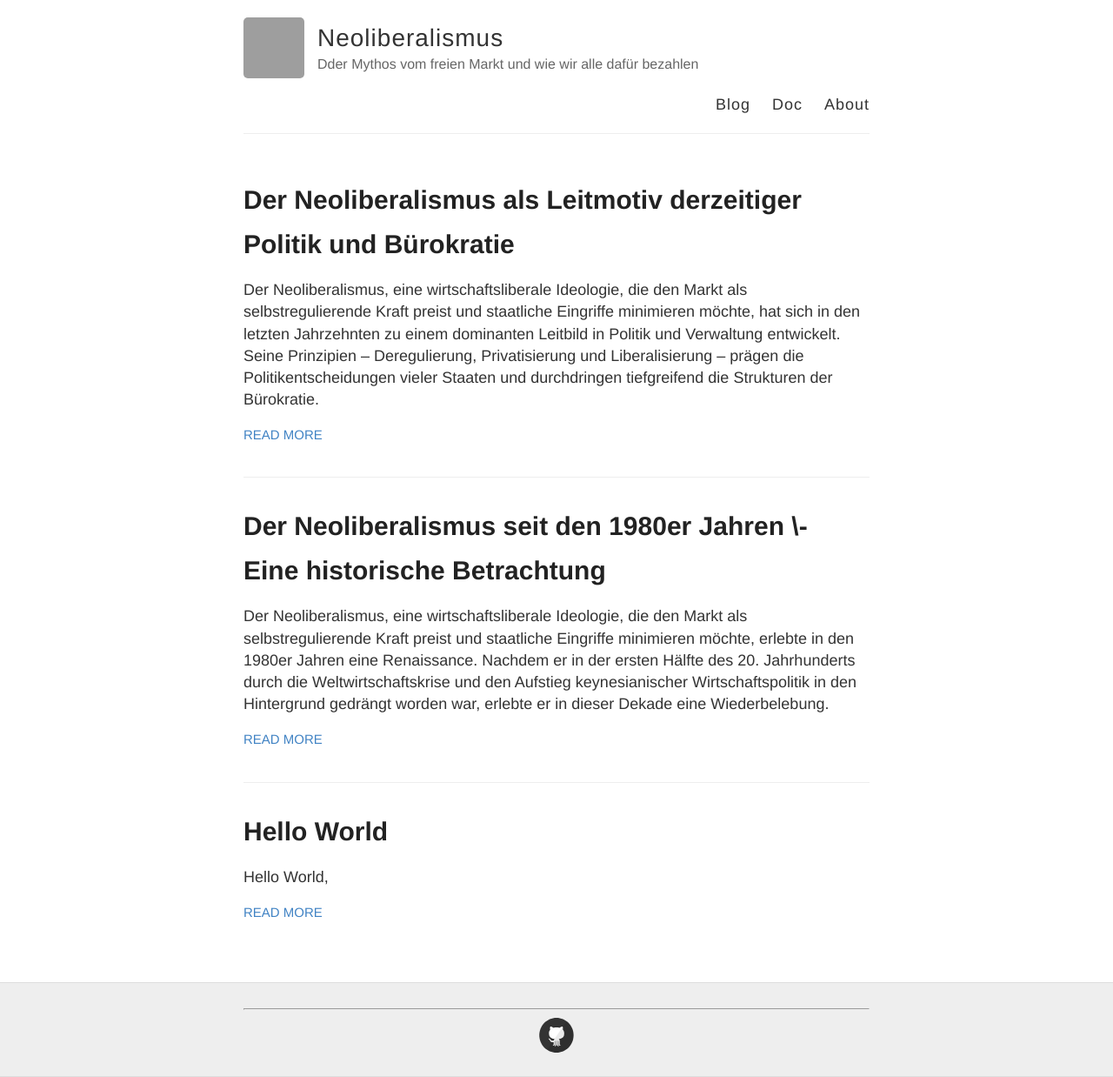
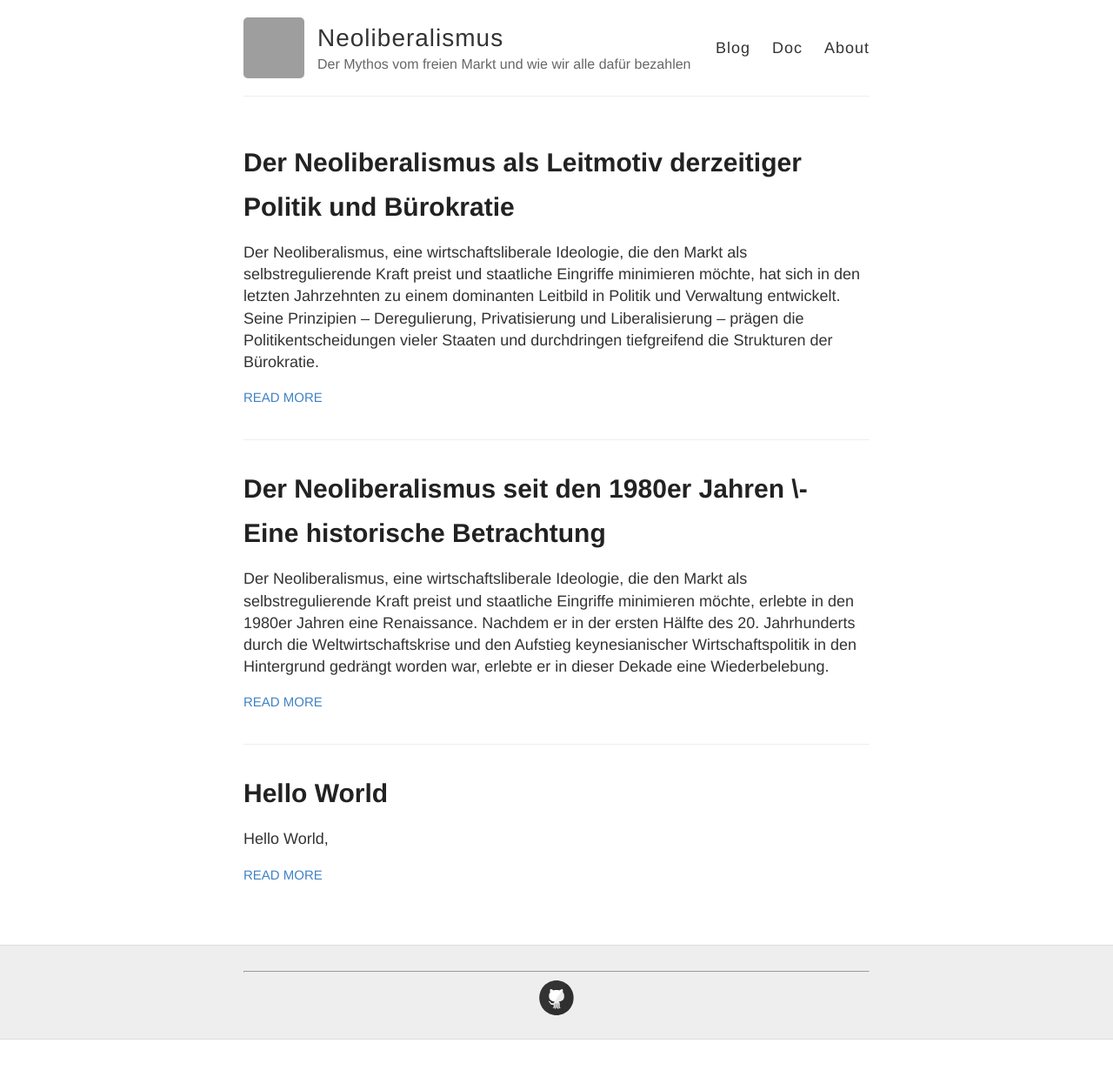
Before and after one commit to S2030c/neoliberalismus, a Jekyll site: the page built from index.html, in a window 1280 px wide. Shown: the whole page at 87% size. Built offline with Jekyll 4.4.1, drawn with Linux system fonts in a browser that asks for light colours; after the commit the page ends 1195 px from its top, so only the background shows below that; grey boxes are pictures that could not be loaded.

Commit message:
Update _config.yml

```diff
--- a/_config.yml
+++ b/_config.yml
@@ -6,7 +6,7 @@
 name: Neoliberalismus
 
 # Short bio or description (displayed in the header)
-description: "Dder Mythos vom freien Markt und wie wir alle dafür bezahlen"
+description: "Der Mythos vom freien Markt und wie wir alle dafür bezahlen"
 
 # URL of your avatar or profile pic (you could use your GitHub profile pic)
 avatar: https://avatars.githubusercontent.com/u/175114473?v=4
```
